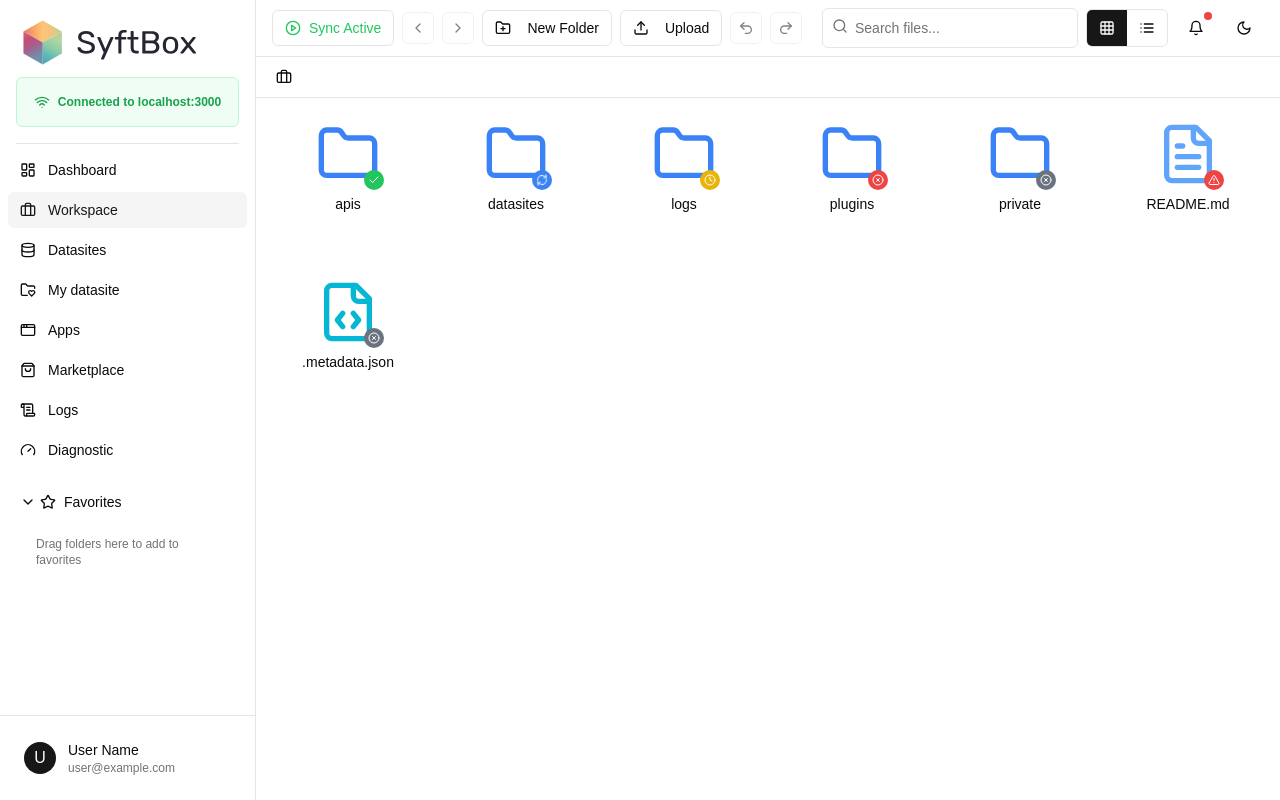
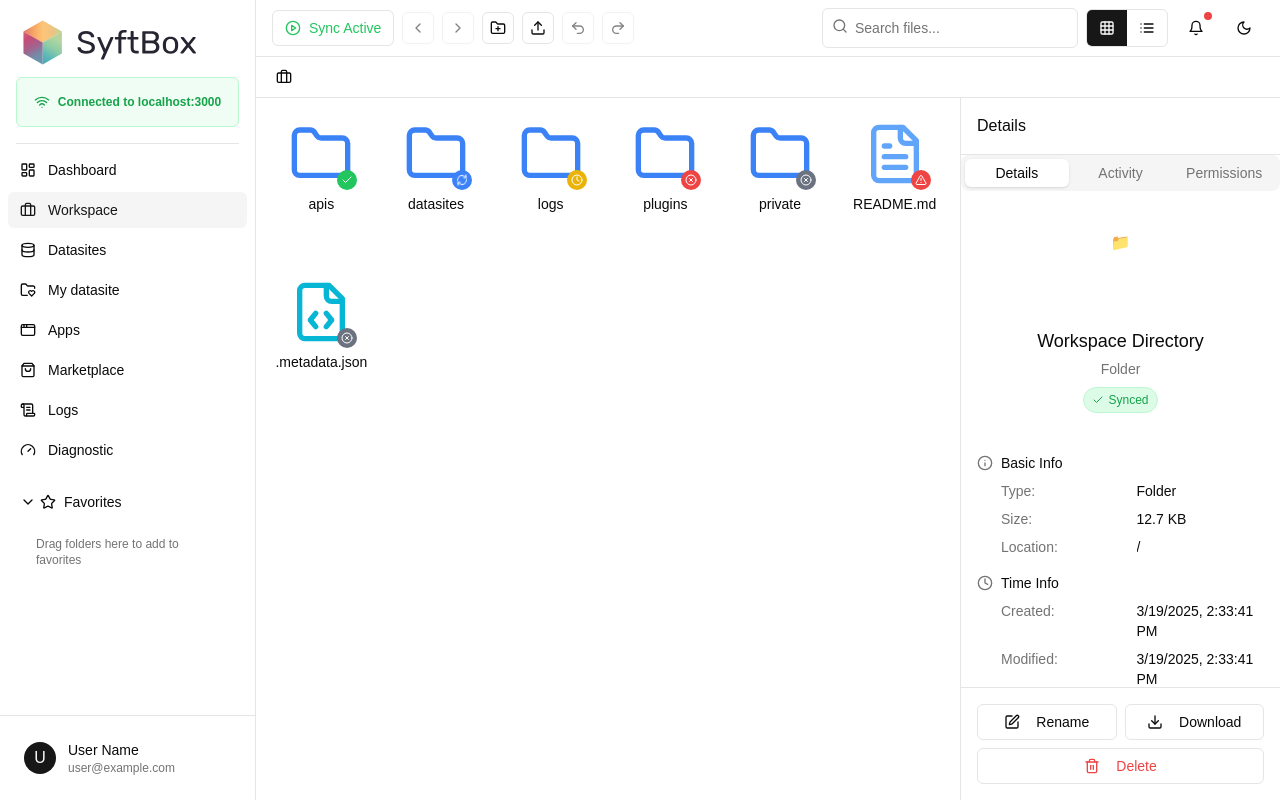
Before and after one commit to OpenMined/SyftUI, a Next.js app: page / in a window 1280 px wide. Built offline with nearby package versions, Linux system fonts and the light colour scheme.

Commit message:
Implement file navigation features and enhance sidebar functionality

```diff
--- a/components/file-details.tsx
+++ b/components/file-details.tsx
@@ -81,9 +81,6 @@ export function FileDetails({ item, onClose }: FileDetailsProps) {
     <div className="h-full flex flex-col bg-card">
       <div className="flex items-center justify-between p-4 border-b">
         <h3 className="font-medium">Details</h3>
-        <Button variant="ghost" size="icon" onClick={onClose}>
-          <X className="h-4 w-4" />
-        </Button>
       </div>
 
       <div className="flex-1 overflow-auto">
--- a/components/file-manager.tsx
+++ b/components/file-manager.tsx
@@ -79,7 +79,71 @@ export function FileManager({ fileSystem, setFileSystem, initialViewMode, onView
 
   const closePreview = () => setPreviewFile(null)
 
-  // Add these functions inside the FileManager component
+  // Get current directory information for the details sidebar
+  const getCurrentDirectoryInfo = useCallback(() => {
+    // If at root, create a special Workspace directory info
+    if (currentPath.length === 0) {
+      return {
+        id: "root-directory",
+        name: "Workspace Directory",
+        type: "folder" as const,
+        children: getCurrentItems(),
+        createdAt: new Date().toISOString(),
+        modifiedAt: new Date().toISOString(),
+        syncStatus: "synced" as const,
+        size: getCurrentItems().reduce((total, item) => total + (item.size || 0), 0),
+      };
+    }
+
+    // Find the current directory in the file system
+    let current = fileSystem;
+    let currentDir: FileSystemItem | null = null;
+
+    for (let i = 0; i < currentPath.length; i++) {
+      const segment = currentPath[i];
+      const folder = current.find(item => item.type === "folder" && item.name === segment);
+
+      if (folder && folder.type === "folder" && folder.children) {
+        current = folder.children;
+        if (i === currentPath.length - 1) {
+          currentDir = folder;
+        }
+      } else {
+        return null;
+      }
+    }
+
+    return currentDir;
+  }, [currentPath, fileSystem]);
+
+  // Update detailsItem with directory info when no item is selected
+  const updateDetailsWithDirectory = useCallback(() => {
+    if (selectedItems.length === 0) {
+      const dirInfo = getCurrentDirectoryInfo();
+      setDetailsItem(dirInfo);
+    }
+  }, [selectedItems, getCurrentDirectoryInfo]);
+
+  // Initialize directory details and update when path changes
+  useEffect(() => {
+    updateDetailsWithDirectory();
+  }, [currentPath, updateDetailsWithDirectory]);
+
+  // Update selectedItems to ensure details sidebar stays open
+  const handleSelectedItemsChange = (items: string[]) => {
+    setSelectedItems(items);
+    if (items.length === 0) {
+      // Show directory details when nothing is selected
+      updateDetailsWithDirectory();
+    } else {
+      // Show details for the selected item
+      const selectedItem = findItemById(items[0]);
+      if (selectedItem) {
+        setDetailsItem(selectedItem);
+      }
+    }
+  };
+
   const navigateTo = (path: string[]) => {
     // Add to navigation history
     if (currentHistoryIndex >= 0) {
@@ -1014,7 +1078,7 @@ export function FileManager({ fileSystem, setFileSystem, initialViewMode, onView
     }, 5000)
   }
 
-  // Update the FileSystemProvider value to include the navigation functions
+  // Update the FileSystemProvider value to include the updated handlers
   return (
     <FileSystemProvider
       value={{
@@ -1026,7 +1090,7 @@ export function FileManager({ fileSystem, setFileSystem, initialViewMode, onView
         syncPaused,
         canGoBack,
         canGoForward,
-        setSelectedItems,
+        setSelectedItems: handleSelectedItemsChange, // Use updated handler
         setViewMode,
         navigateTo,
         goBack,
@@ -1128,21 +1192,19 @@ export function FileManager({ fileSystem, setFileSystem, initialViewMode, onView
                     )}
                   </AnimatePresence>
                 </div>
-
-                {/* Reserve space for the details sidebar to prevent CLS */}
-                <AnimatePresence>
-                  {detailsItem && (
+                {/* Always show details sidebar - removed the conditional rendering */}
                 <motion.div
                   initial={{ width: 0, opacity: 0 }}
                   animate={{ width: 320, opacity: 1 }}
-                      exit={{ width: 0, opacity: 0 }}
                   transition={{ duration: 0.2 }}
                   className="border-l border-border overflow-hidden"
                 >
-                      <FileDetails item={detailsItem} onClose={() => setDetailsItem(null)} />
+                  <FileDetails item={detailsItem || getCurrentDirectoryInfo()} onClose={() => {
+                    // Don't close the sidebar, instead show directory info
+                    setSelectedItems([]);
+                    updateDetailsWithDirectory();
+                  }} />
                 </motion.div>
-                  )}
-                </AnimatePresence>
               </div>
             </>
           )}
--- a/components/file-system-context.tsx
+++ b/components/file-system-context.tsx
@@ -1,8 +1,7 @@
 "use client"
 
 import type React from "react"
-
-import { createContext, useContext } from "react"
+import { createContext, useContext, useEffect } from "react"
 import type { FileSystemItem, SyncStatus, Permission } from "@/lib/types"
 
 interface ClipboardItem {
@@ -50,6 +49,30 @@ export function FileSystemProvider({
   children: React.ReactNode
   value: FileSystemContextType
 }) {
+  // Set up event listener for navigation events
+  useEffect(() => {
+    // Define the handler for the custom navigation event
+    const handleNavigationEvent = (event: CustomEvent) => {
+      const { path, callback } = event.detail;
+
+      // Call the navigate function from the context
+      value.navigateTo(path);
+
+      // Call the callback if provided
+      if (callback && typeof callback === 'function') {
+        callback();
+      }
+    };
+
+    // Add event listener with type assertion
+    window.addEventListener('navigate-to-path', handleNavigationEvent as EventListener);
+
+    // Clean up event listener
+    return () => {
+      window.removeEventListener('navigate-to-path', handleNavigationEvent as EventListener);
+    };
+  }, [value]);
+
   return <FileSystemContext.Provider value={value}>{children}</FileSystemContext.Provider>
 }
 
--- a/components/toolbar.tsx
+++ b/components/toolbar.tsx
@@ -120,22 +120,31 @@ export function Toolbar() {
           </Tooltip>
         </TooltipProvider>
 
-        <Button variant="outline" size="sm" onClick={() => setIsCreateFolderOpen(true)} className="hidden sm:flex">
-          <FolderPlus className="h-4 w-4 mr-2" />
-          New Folder
-        </Button>
-        <Button variant="outline" size="sm" className="hidden sm:flex">
-          <Upload className="h-4 w-4 mr-2" />
-          Upload
-        </Button>
-
-        {/* Mobile-friendly buttons */}
-        <Button variant="outline" size="icon" className="h-8 w-8 sm:hidden" onClick={() => setIsCreateFolderOpen(true)}>
+        <TooltipProvider>
+          <Tooltip>
+            <TooltipTrigger asChild>
+              <Button variant="outline" size="icon" className="h-8 w-8" onClick={() => setIsCreateFolderOpen(true)}>
                 <FolderPlus className="h-4 w-4" />
               </Button>
-        <Button variant="outline" size="icon" className="h-8 w-8 sm:hidden">
+            </TooltipTrigger>
+            <TooltipContent>
+              <p>New Folder</p>
+            </TooltipContent>
+          </Tooltip>
+        </TooltipProvider>
+
+        <TooltipProvider>
+          <Tooltip>
+            <TooltipTrigger asChild>
+              <Button variant="outline" size="icon" className="h-8 w-8">
                 <Upload className="h-4 w-4" />
               </Button>
+            </TooltipTrigger>
+            <TooltipContent>
+              <p>Upload</p>
+            </TooltipContent>
+          </Tooltip>
+        </TooltipProvider>
 
         <TooltipProvider>
           {selectedItems.length > 0 && (
@@ -162,24 +171,21 @@ export function Toolbar() {
                 </TooltipContent>
               </Tooltip>
 
-              <Button
-                variant="outline"
-                size="sm"
-                onClick={() => handleDelete(selectedItems)}
-                className="hidden sm:flex"
-              >
-                <Trash2 className="h-4 w-4 mr-2" />
-                Delete
-              </Button>
-
+              <Tooltip>
+                <TooltipTrigger asChild>
                   <Button
                     variant="outline"
                     size="icon"
-                className="h-8 w-8 sm:hidden"
+                    className="h-8 w-8"
                     onClick={() => handleDelete(selectedItems)}
                   >
                     <Trash2 className="h-4 w-4" />
                   </Button>
+                </TooltipTrigger>
+                <TooltipContent>
+                  <p>Delete</p>
+                </TooltipContent>
+              </Tooltip>
             </>
           )}
 
--- a/lib/utils.ts
+++ b/lib/utils.ts
@@ -7,10 +7,43 @@ export function cn(...inputs: ClassValue[]) {
 
 export function formatFileSize(bytes: number): string {
   if (bytes === 0) return "0 Bytes"
-
   const k = 1024
   const sizes = ["Bytes", "KB", "MB", "GB", "TB"]
   const i = Math.floor(Math.log(bytes) / Math.log(k))
-
   return Number.parseFloat((bytes / Math.pow(k, i)).toFixed(2)) + " " + sizes[i]
 }
+
+/**
+ * Navigates to a specified path in the file manager
+ * @param path An array of path segments or a string path (e.g. ['documents', 'projects'] or 'documents/projects')
+ * @param fileSystemDispatch Optional custom dispatch function (useful for testing or custom implementations)
+ * @returns A promise that resolves when navigation is complete
+ */
+export function navigateToPath(
+  path: string[] | string,
+  fileSystemDispatch?: (action: { type: string; payload: string[] }) => void
+): Promise<void> {
+  return new Promise((resolve) => {
+    // Convert string path to array if needed
+    const pathArray = typeof path === 'string'
+      ? path.split('/').filter(segment => segment.trim() !== '')
+      : path;
+
+    // Get the FileSystemContext from the window object
+    // This approach allows using the function outside React components
+    const eventDetail = {
+      path: pathArray,
+      callback: resolve
+    };
+
+    // Use a custom event to communicate with the FileSystemProvider
+    const event = new CustomEvent('navigate-to-path', { detail: eventDetail });
+    window.dispatchEvent(event);
+
+    // If a custom dispatch is provided (for testing), use it directly
+    if (fileSystemDispatch) {
+      fileSystemDispatch({ type: 'NAVIGATE_TO', payload: pathArray });
+      resolve();
+    }
+  });
+}
```
Also changed, not shown: components/sidebar.tsx (+15 -3 lines), hooks/use-file-navigation.tsx (added, +75 -0 lines). Lines whose indentation alone changed are shown as unchanged.
